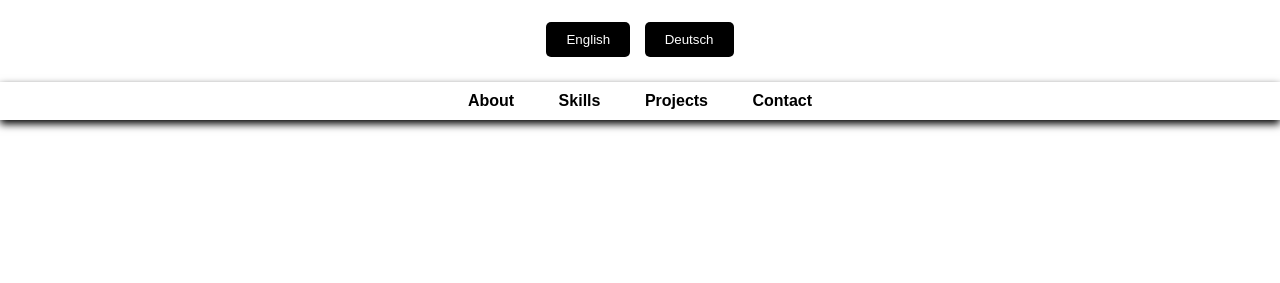
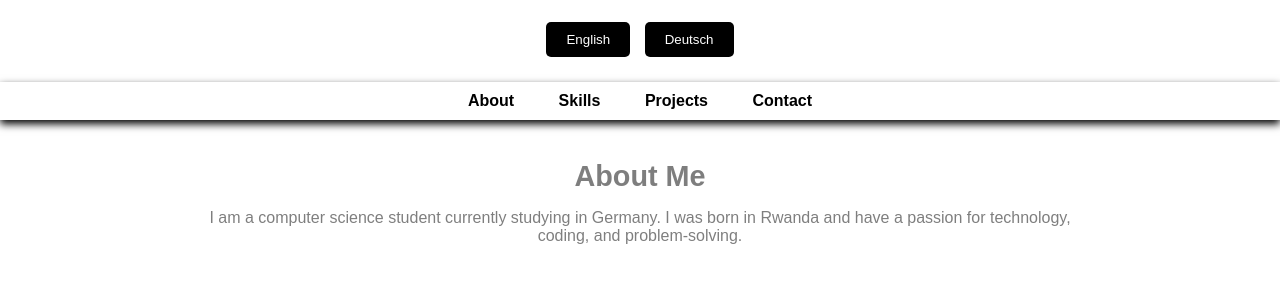
Before and after one commit to samilairadukunda/Samila-portfolia, a plain HTML site: page index.html in a window 1280 px wide. Shown: the part 289-572 px from the top of the page. Drawn offline with Linux system fonts and the light colour scheme.

Commit message:
feature(about):me (#13)
- translate about me title

[Delivers #10]

```diff
--- a/index.html
+++ b/index.html
@@ -40,6 +40,14 @@
             </li>
         </ul>
     </nav>
+    <main>
+        <section id="about" class="section fade">
+            <h2 id="about-title">About Me</h2>
+            <p id="about-description">
+                I am a computer science student currently studying in Germany. I was born in Rwanda and have a passion for technology, coding, and problem-solving.
+            </p>
+        </section>
+    </main>
     <script src="./js/main.js"></script>
 </body>
 
--- a/js/main.js
+++ b/js/main.js
@@ -6,6 +6,8 @@ const translations = {
         skills: "Skills",
         projects: "Projects",
         contact: "Contact",
+        aboutTitle: "About Me",
+        aboutDescription: " I am a computer science student currently studying in Germany. I was born in Rwanda and have a passion for technology, coding, and problem-solving. ",
     },
     de: {
         name: "Samila Iradukunda ",
@@ -14,6 +16,8 @@ const translations = {
         skills: "Fähigkeiten",
         projects: "Projekt",
         contact: "kontakt",
+        aboutTitle: "Über mich",
+        aboutDescription: "Ich bin Informatikstudentin, die derzeit in Deutschland studiert. Ich bin in Ruanda geboren und ich habe eine Leidenschaft für Technologie, Programmierung und Problemlösung.",
     },
 };
 
@@ -34,4 +38,8 @@ function updateContent(language) {
     document.getElementById("projects").innerText =
         translations[language].projects;
     document.getElementById("contact").innerText = translations[language].contact;
+    document.getElementById("about-title").innerText =
+        translations[language].aboutTitle;
+    document.getElementById("about-description").innerText =
+        translations[language].aboutDescription;
 }
--- a/styles/global.css
+++ b/styles/global.css
@@ -96,3 +96,26 @@ nav a {
 nav a:hover {
     color: var(--primary);
 }
+
+main {
+    max-width: 900px;
+    margin: 40px auto;
+    padding: 0 20px;
+    text-align: center;
+}
+
+h2 {
+    font-size: 1.8rem;
+    margin-bottom: 10px;
+    color: var(--dark);
+}
+
+.section {
+    opacity: 0.5;
+    transition: opacity 0.5s ease-in-out;
+    margin-bottom: 40px;
+}
+
+.section:hover {
+    opacity: 1;
+}
```
